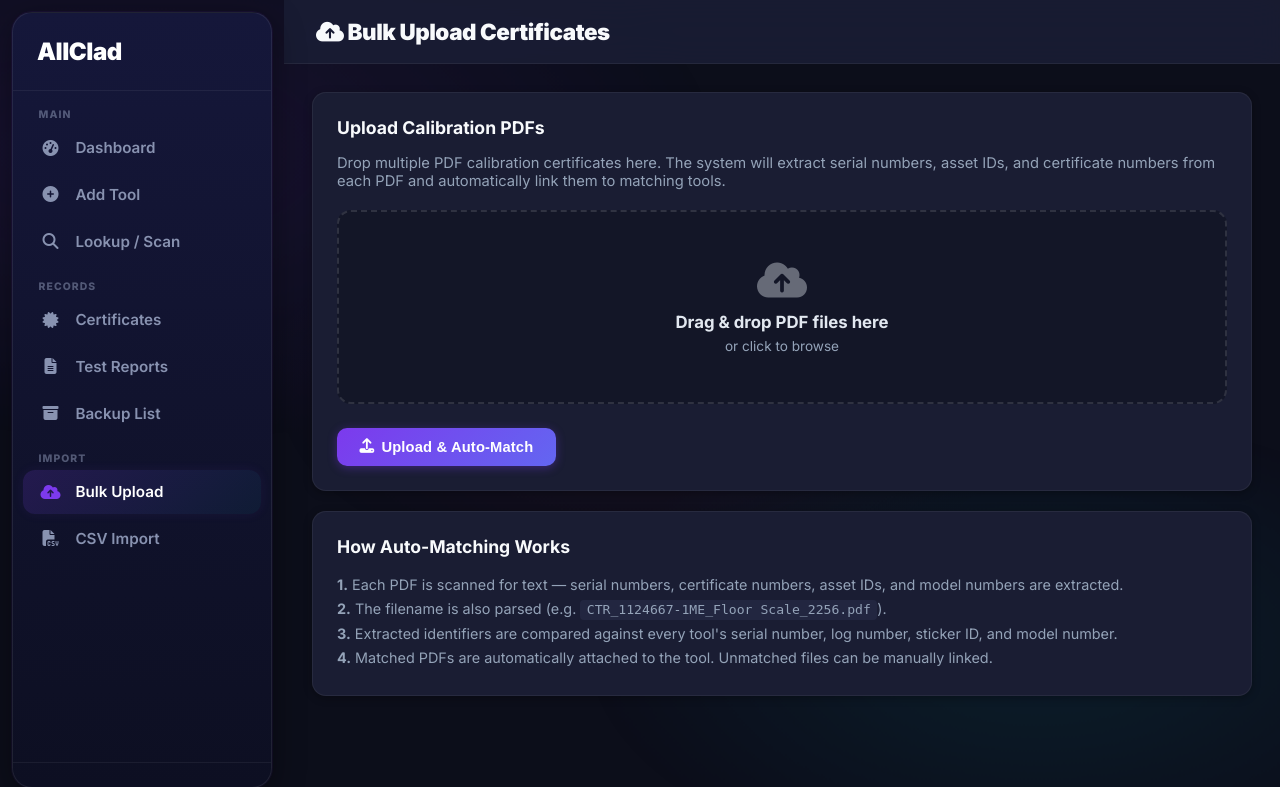
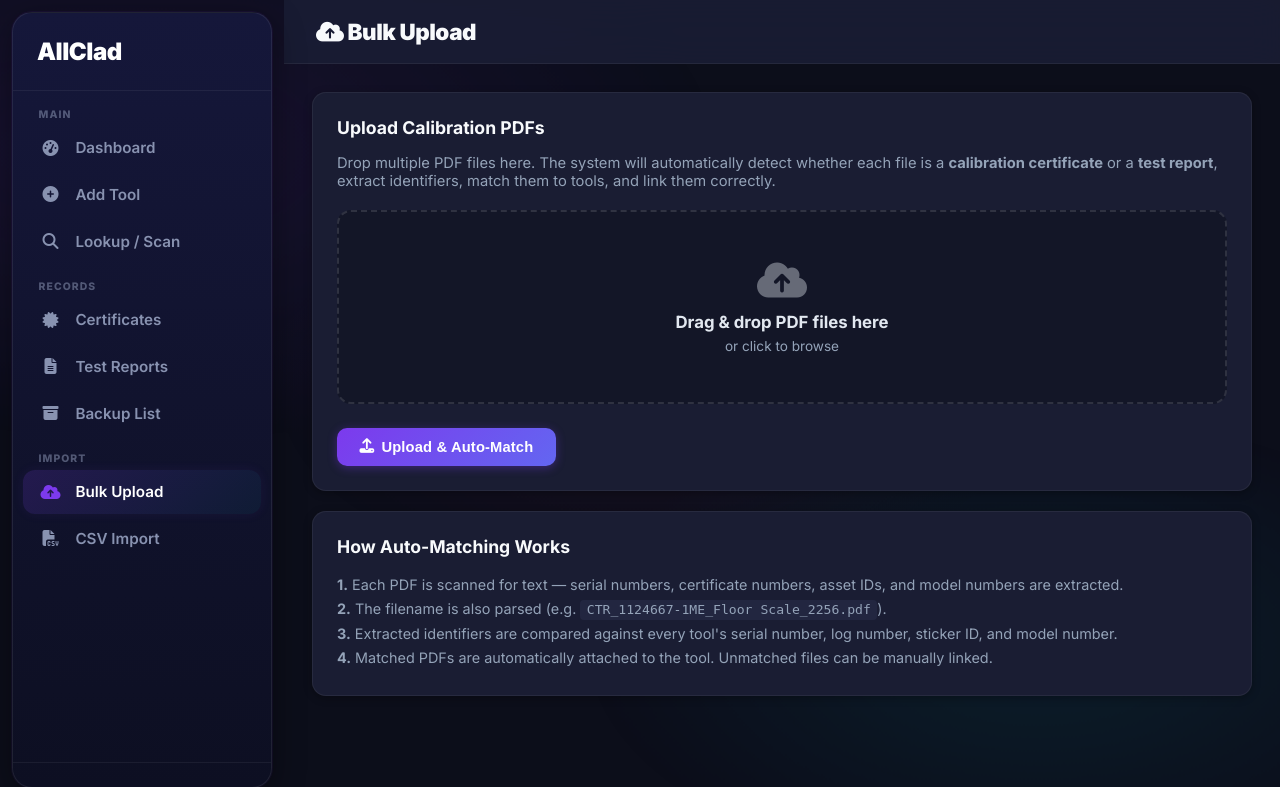
Before and after one commit to RangerDevv/AllClad, a Flask app: page /bulk-upload in a window 1280 px wide. Shown: the top 787 px of the page. Run offline with Flask 3, Linux system fonts and the light colour scheme; data that the repository does not hold is empty.

Commit message:
added detection for certificate vs test report

```diff
--- a/app.py
+++ b/app.py
@@ -401,16 +401,51 @@ def upload_file(tool_id):
         flash("File type not allowed.", "danger")
         return redirect(url_for("tool_detail", tool_id=tool.id))
     stored, original = save_upload(f)
+    user_type = request.form.get("file_type", "auto")
+
+    # Auto-detect PDF type if set to auto
+    detected_type = user_type
+    pdf_text = ""
+    if original.lower().endswith(".pdf") and user_type in ("auto", "misc"):
+        filepath = os.path.join(app.config["UPLOAD_FOLDER"], stored)
+        pdf_text = extract_pdf_text(filepath)
+        if pdf_text:
+            detected_type = classify_pdf(pdf_text, original)
+
+    if detected_type == "report" and original.lower().endswith(".pdf"):
+        # Auto-create a TestReport entry
+        if not pdf_text:
+            filepath = os.path.join(app.config["UPLOAD_FOLDER"], stored)
+            pdf_text = extract_pdf_text(filepath)
+        meta = extract_report_metadata(pdf_text, original)
+        report = TestReport(
+            title=meta["title"],
+            report_number=meta["report_number"],
+            report_date=meta["report_date"],
+            source_company=meta["source_company"],
+            file_path=stored,
+            original_filename=original,
+            notes=request.form.get("notes", "") or "Auto-detected as test report",
+        )
+        db.session.add(report)
+        db.session.flush()
+        # Link to most recent calibration record
+        latest_cal = CalibrationRecord.query.filter_by(tool_id=tool.id)\
+            .order_by(CalibrationRecord.calibration_date.desc()).first()
+        if latest_cal and not latest_cal.test_report_id:
+            latest_cal.test_report_id = report.id
+
     attachment = FileAttachment(
         tool_id=tool.id,
         filename=stored,
         original_filename=original,
-        file_type=request.form.get("file_type", "misc"),
+        file_type=detected_type,
         notes=request.form.get("notes", ""),
     )
     db.session.add(attachment)
     db.session.commit()
-    flash(f"File '{original}' uploaded.", "success")
+    type_label = "Test Report" if detected_type == "report" else "Certificate" if detected_type == "cert" else detected_type.title()
+    flash(f"File '{original}' uploaded as {type_label}.", "success")
     return redirect(url_for("tool_detail", tool_id=tool.id))
 
 
@@ -507,6 +542,103 @@ def extract_pdf_text(filepath):
         return text
     except Exception:
         return ""
+
+
+def classify_pdf(text, filename=""):
+    """Determine whether a PDF is a calibration certificate or a test report.
+    Returns 'report' or 'cert'."""
+    text_lower = text.lower()
+    fn_lower = filename.lower()
+
+    report_keywords = [
+        "test report", "comprehensive test report", "measurement results",
+        "eccentricity", "error of indication", "custom tolerance",
+        "repeatability", "report id", "report version",
+        "attachment to test report",
+    ]
+    cert_keywords = [
+        "certificate of calibration", "calibration certificate",
+        "calibration result", "cert #", "cert#", "cal date",
+        "cal. due date", "cal. interval",
+        "service technician", "serviced by", "serviced for",
+        "standards used", "procedures used", "test points",
+    ]
+
+    report_score = sum(1 for kw in report_keywords if kw in text_lower)
+    cert_score = sum(1 for kw in cert_keywords if kw in text_lower)
+
+    # Filename hints
+    if "ctr" in fn_lower or "report" in fn_lower:
+        report_score += 2
+    if "cert" in fn_lower or "cal" in fn_lower:
+        cert_score += 1
+
+    return "report" if report_score > cert_score else "cert"
+
+
+def extract_report_metadata(text, filename=""):
+    """Extract test report metadata (report number, date, company, title) from PDF text."""
+    meta = {"title": "", "report_number": "", "report_date": None, "source_company": ""}
+
+    # Report ID / Number
+    for pat in [
+        r"Report\s*ID\s*[:=]?\s*([A-Za-z0-9\-]+)",
+        r"Report\s*(?:No\.?|Number|#)\s*[:=]?\s*([A-Za-z0-9\-]+)",
+        r"Certificate\s*Number\s*[:=]?\s*([A-Za-z0-9\-]+)",
+    ]:
+        m = re.search(pat, text, re.IGNORECASE)
+        if m:
+            meta["report_number"] = m.group(1).strip()
+            break
+
+    # Source company
+    for pat in [
+        r"(Mettler\s*Toledo)",
+        r"Serviced\s*By\s*[:=]?\s*(.+?)\n",
+        r"(Cal\s*Tec\s*Labs)",
+    ]:
+        m = re.search(pat, text, re.IGNORECASE)
+        if m:
+            meta["source_company"] = m.group(1).strip()
+            break
+
+    # Date
+    for pat in [
+        r"(?:Issue|Testing|As Found Testing)\s*Date\s*[:=]?\s*([\d]{1,2}[\-/][A-Za-z]{3}[\-/][\d]{4})",
+        r"(?:Issue|Testing|As Found Testing)\s*Date\s*[:=]?\s*([\d]{1,2}[\-/][\d]{1,2}[\-/][\d]{4})",
+    ]:
+        m = re.search(pat, text, re.IGNORECASE)
+        if m:
+            raw = m.group(1).strip()
+            for fmt in ("%d-%b-%Y", "%m/%d/%Y", "%d/%m/%Y", "%m-%d-%Y"):
+                try:
+                    meta["report_date"] = datetime.strptime(raw, fmt).date()
+                    break
+                except ValueError:
+                    continue
+            if meta["report_date"]:
+                break
+
+    # Title — build from model/manufacturer/type if available
+    model_m = re.search(r"Model\s*[:=]?\s*([^\n]+)", text)
+    mfg_m = re.search(r"Manufacturer\s*[:=]?\s*([^\n]+)", text)
+    serial_m = re.search(r"Serial\s*No\.?\s*[:=]?\s*([^\n]+)", text)
+    parts = []
+    if mfg_m:
+        parts.append(mfg_m.group(1).strip())
+    if model_m:
+        parts.append(model_m.group(1).strip())
+    if serial_m:
+        parts.append(f"SN {serial_m.group(1).strip()}")
+    if parts:
+        meta["title"] = "Comprehensive Test Report - " + " ".join(parts)
+    elif meta["report_number"]:
+        meta["title"] = f"Test Report {meta['report_number']}"
+    else:
+        fn_base = os.path.splitext(filename)[0] if filename else "Unknown"
+        meta["title"] = f"Test Report - {fn_base}"
+
+    return meta
 
 
 def extract_identifiers(text, filename=""):
@@ -625,10 +757,14 @@ def bulk_upload():
             # Try matching
             tool_matches = match_pdf_to_tools(identifiers)
 
+            # Classify the document
+            doc_type = classify_pdf(pdf_text, original) if pdf_text else "cert"
+
             file_result = {
                 "filename": original,
                 "stored": stored,
                 "status": "matched" if tool_matches else "unmatched",
+                "doc_type": doc_type,
                 "matches": [],
                 "identifiers": list(identifiers)[:20],  # cap for display
             }
@@ -640,14 +776,40 @@ def bulk_upload():
                     latest_cal = CalibrationRecord.query.filter_by(tool_id=tool.id)\
                         .order_by(CalibrationRecord.calibration_date.desc()).first()
 
-                    attachment = FileAttachment(
-                        tool_id=tool.id,
-                        calibration_record_id=latest_cal.id if latest_cal else None,
-                        filename=stored,
-                        original_filename=original,
-                        file_type="cert",
-                        notes=f"Auto-linked via {field}: {value}",
-                    )
+                    if doc_type == "report":
+                        # Create a TestReport entry and link to the calibration record
+                        meta = extract_report_metadata(pdf_text, original)
+                        report = TestReport(
+                            title=meta["title"],
+                            report_number=meta["report_number"],
+                            report_date=meta["report_date"],
+                            source_company=meta["source_company"],
+                            file_path=stored,
+                            original_filename=original,
+                            notes=f"Auto-imported via {field}: {value}",
+                        )
+                        db.session.add(report)
+                        db.session.flush()
+                        # Link calibration record to this report
+                        if latest_cal and not latest_cal.test_report_id:
+                            latest_cal.test_report_id = report.id
+                        attachment = FileAttachment(
+                            tool_id=tool.id,
+                            calibration_record_id=latest_cal.id if latest_cal else None,
+                            filename=stored,
+                            original_filename=original,
+                            file_type="report",
+                            notes=f"Test report - auto-linked via {field}: {value}",
+                        )
+                    else:
+                        attachment = FileAttachment(
+                            tool_id=tool.id,
+                            calibration_record_id=latest_cal.id if latest_cal else None,
+                            filename=stored,
+                            original_filename=original,
+                            file_type="cert",
+                            notes=f"Certificate - auto-linked via {field}: {value}",
+                        )
                     db.session.add(attachment)
                     file_result["matches"].append({
                         "tool_id": tool.id,
--- a/templates/bulk_upload.html
+++ b/templates/bulk_upload.html
@@ -2,7 +2,7 @@
 
 {% block title %}Bulk Upload{% endblock %}
 {% block page_title %}
-  <i class="fas fa-cloud-upload-alt"></i> Bulk Upload Certificates
+  <i class="fas fa-cloud-upload-alt"></i> Bulk Upload
 {% endblock %}
 
 {% block content %}
@@ -14,8 +14,9 @@
     <h2>Upload Calibration PDFs</h2>
   </div>
   <p style="color:var(--c-text-lt);margin-bottom:1.25rem;font-size:.92rem;">
-    Drop multiple PDF calibration certificates here. The system will extract serial numbers, asset IDs,
-    and certificate numbers from each PDF and automatically link them to matching tools.
+    Drop multiple PDF files here. The system will automatically detect whether each file is a
+    <strong>calibration certificate</strong> or a <strong>test report</strong>, extract identifiers,
+    match them to tools, and link them correctly.
   </p>
 
   <form method="post" enctype="multipart/form-data" id="bulkUploadForm">
@@ -103,6 +104,7 @@
       <thead>
         <tr>
           <th>PDF File</th>
+          <th>Type</th>
           <th>Linked Tool</th>
           <th>Matched On</th>
           <th>Value</th>
@@ -114,6 +116,13 @@
           {% for m in r.matches %}
           <tr>
             <td><i class="fas fa-file-pdf" style="color:#ef4444;margin-right:.35rem;"></i> {{ r.filename }}</td>
+            <td>
+              {% if r.doc_type == 'report' %}
+                <span class="badge badge-active" style="background:var(--c-accent);">Test Report</span>
+              {% else %}
+                <span class="badge badge-active">Certificate</span>
+              {% endif %}
+            </td>
             <td><strong>{{ m.tool_name }}</strong></td>
             <td><span class="badge badge-active">{{ m.match_field|replace('_',' ') }}</span></td>
             <td class="text-sm">{{ m.match_value }}</td>
--- a/templates/tool_detail.html
+++ b/templates/tool_detail.html
@@ -157,6 +157,7 @@
     <div class="form-group" style="min-width:140px;margin-bottom:0;">
       <label>Type</label>
       <select name="file_type" class="form-control">
+        <option value="auto">Auto-Detect</option>
         <option value="cert">Certificate</option>
         <option value="report">Report</option>
         <option value="photo">Photo</option>
```
